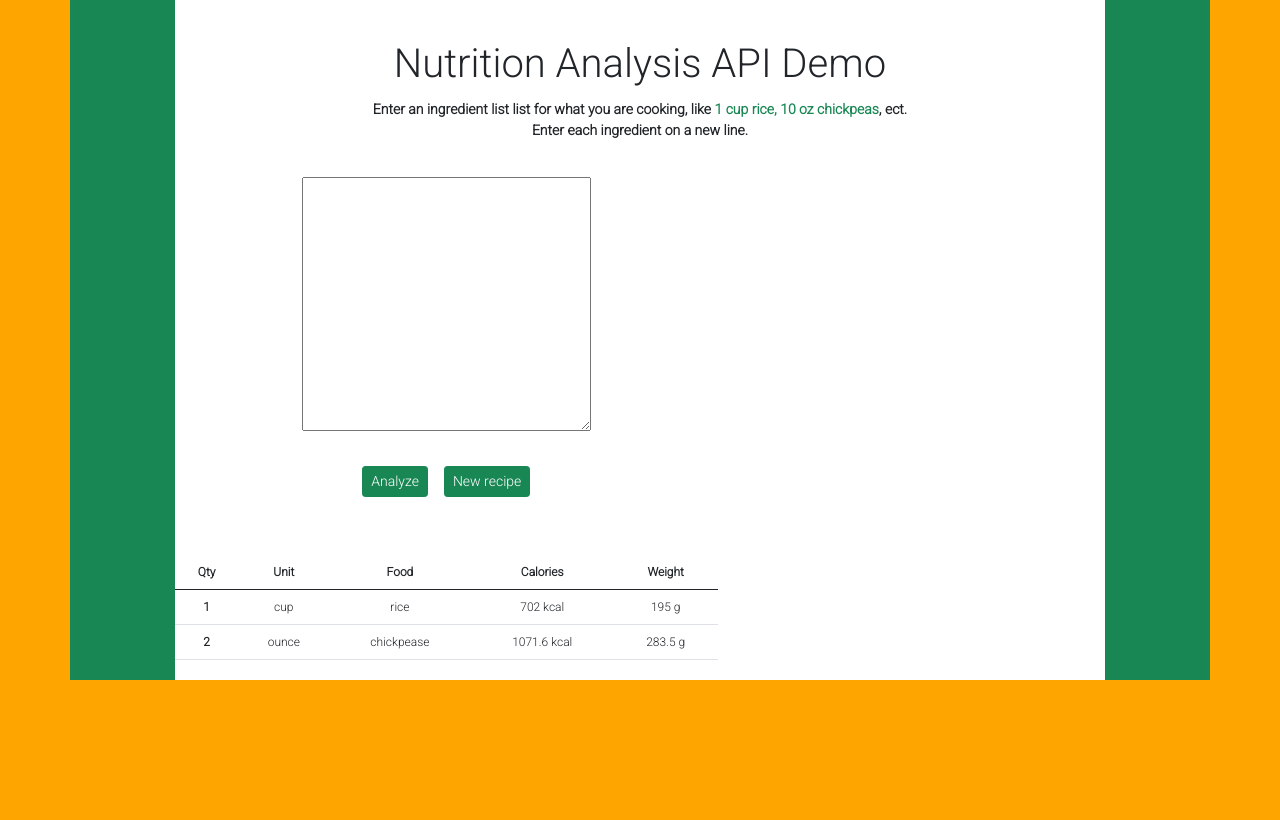
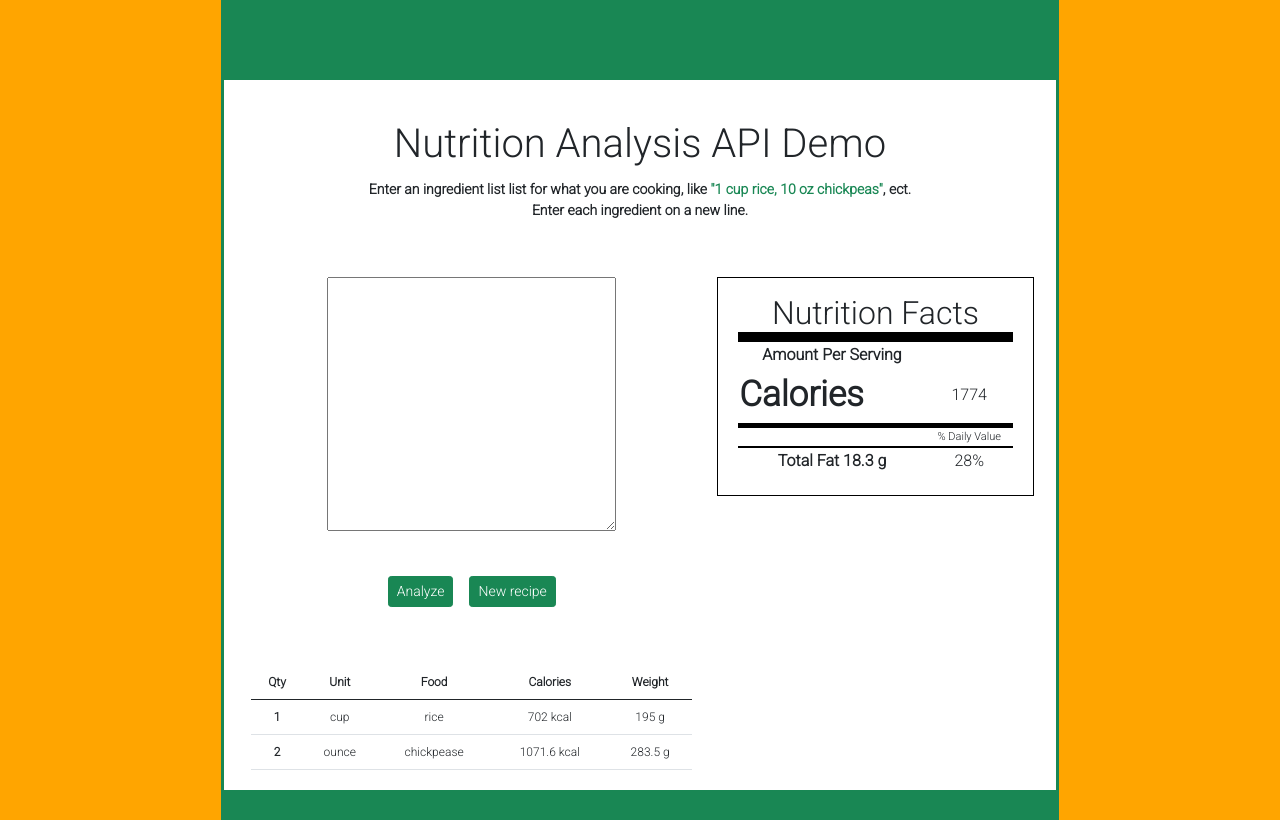
Before and after one commit to JeevananthamD/nutrition-analysis-edamam, a React (Create React App) app: page / in a window 1280 px wide. Built offline with nearby package versions, Linux system fonts and the light colour scheme.

Commit message:
Fact Table on process

```diff
--- a/src/App.css
+++ b/src/App.css
@@ -5,6 +5,14 @@
 
 body {
   background-color: orange;
+}
+
+#container {
+  padding: 0 15px 30px;
+}
+
+.contentArea {
+  margin: 80px 0 0 0;
 }
 
 .notes {
@@ -17,6 +25,16 @@ body {
   padding: 0.44em 0 0 0;
 }
 
+#leftArea {
+  padding: 0 15px;
+  float: left;
+}
+
+#textArea {
+  padding: 20px 0 0 0;
+  margin: 0 0 10px 0;
+}
+
 #demoAnalysis {
   margin: 20px 0;
   padding: 6px 12px;
@@ -26,3 +44,39 @@ body {
   font-size: 12px;
   margin: 50px 0 20px;
 }
+
+#rightArea {
+  float: left;
+}
+
+.fact-container {
+  margin-top: 10px;
+}
+
+#factBox {
+  border: 1px solid black;
+  padding: 0 20px 5px;
+  margin: 40px 10px 0;
+}
+
+#factTitle {
+  border-bottom: 10px solid black;
+}
+
+.calories {
+  font-weight: bold;
+  font-size: 35px;
+}
+
+#factTable {
+  width: 100%;
+}
+
+#small-info {
+  font-size: 11px;
+  border-top: 5px solid black;
+}
+
+.factRows {
+  border-top: 2px solid black;
+}
--- a/src/App.js
+++ b/src/App.js
@@ -5,50 +5,53 @@ class App extends Component {
   render() {
     return (
       <div className="container-fluid">
-          <div className="container bg-success d-flex justify-content-center">
-              <div className="col-md-10 col-md-offset-1 bg-white">
-                <div className="col-md-12">
+          <div className="container bg-success col-lg-9 col-xl-8" id="container">
+            <div className="row">
+
+                <div className="contentArea col-md-12 bg-white ">
                   <div className="row">
                     <div className="col-md-12">
                       <h1 className="text-center title">Nutrition Analysis API Demo</h1>
                     </div>
                   </div>
                   <div className="row">
-                    <div className="content-area text-center col-md-12">
-                      <p className="notes">Enter an ingredient list list for what you are cooking, like <span className="text-success">1 cup rice, 10 oz chickpeas</span>, ect.
+                    <div className="text-center col-md-12">
+                      <p className="notes">Enter an ingredient list list for what you are cooking, like <span className="text-success">"1 cup rice, 10 oz chickpeas"</span>, ect.
                         <br/>
                         Enter each ingredient on a new line.
                       </p>
-                      <div className="col-sm-7">
-                        <textarea id="demoAnalysis" cols="30" rows="10">
+                      <div className="col-12 col-sm-7 " id="leftArea">
+                        <p id="textArea">
+                          <textarea id="demoAnalysis" cols="30" rows="10">
 
-                        </textarea>
+                          </textarea>
+                        </p>
                         <div>
                           <button className="btn btn-success btn-sm m-2">Analyze</button>
                           <button className="btn btn-success btn-sm m-2">New recipe</button>
                         </div>
                         <div>
-                          <div className="col-md-12">
-                            <table class="table">
+                          <div className="col-12">
+                            <table className="table">
                               <thead>
                                 <tr>
-                                  <th scope="col">Qty</th>
-                                  <th scope="col">Unit</th>
-                                  <th scope="col">Food</th>
-                                  <th scope="col">Calories</th>
-                                  <th scope="col">Weight</th>
+                                  <th>Qty</th>
+                                  <th>Unit</th>
+                                  <th>Food</th>
+                                  <th>Calories</th>
+                                  <th>Weight</th>
                                 </tr>
                               </thead>
                               <tbody>
                                 <tr>
-                                  <th scope="row">1</th>
+                                  <th>1</th>
                                   <td>cup</td>
                                   <td>rice</td>
                                   <td>702 kcal</td>
                                   <td>195 g</td>
                                 </tr>
                                 <tr>
-                                  <th scope="row">2</th>
+                                  <th>2</th>
                                   <td>ounce</td>
                                   <td>chickpease</td>
                                   <td>1071.6 kcal</td>
@@ -59,11 +62,41 @@ class App extends Component {
                           </div>
                         </div>
                       </div>
-                      <div id="facts" className="col-sm-5"></div>
+                      <div id="rightArea" className="col-12 col-sm-5 ">
+                        <div className="fact-container">
+                          <section id="factBox">
+                            <p className="h2 m-0 pt-3" id="factTitle">Nutrition Facts</p>
+                            <p>
+                            <table id="factTable">
+                              <thead>
+                                <tr>
+                                  <th>Amount Per Serving</th>
+                                </tr>
+                              </thead>
+                              <tbody>
+                                <tr>
+                                  <th className="calories text-start">Calories</th>
+                                  <td>1774</td>
+                                </tr>
+                                <tr id="small-info">
+                                  <th></th>
+                                  <td>% Daily Value</td>
+                                </tr>
+                                <tr className="factRows">
+                                  <th>Total Fat 18.3 g</th>
+                                  <td>28%</td>
+                                </tr>
+                              </tbody>
+                            </table>
+                            </p>
+                          </section>
+                        </div>
+                      </div>
                     </div>
                   </div>
                 </div>
-              </div>
+
+            </div>
           </div>
       </div>
     );
```
